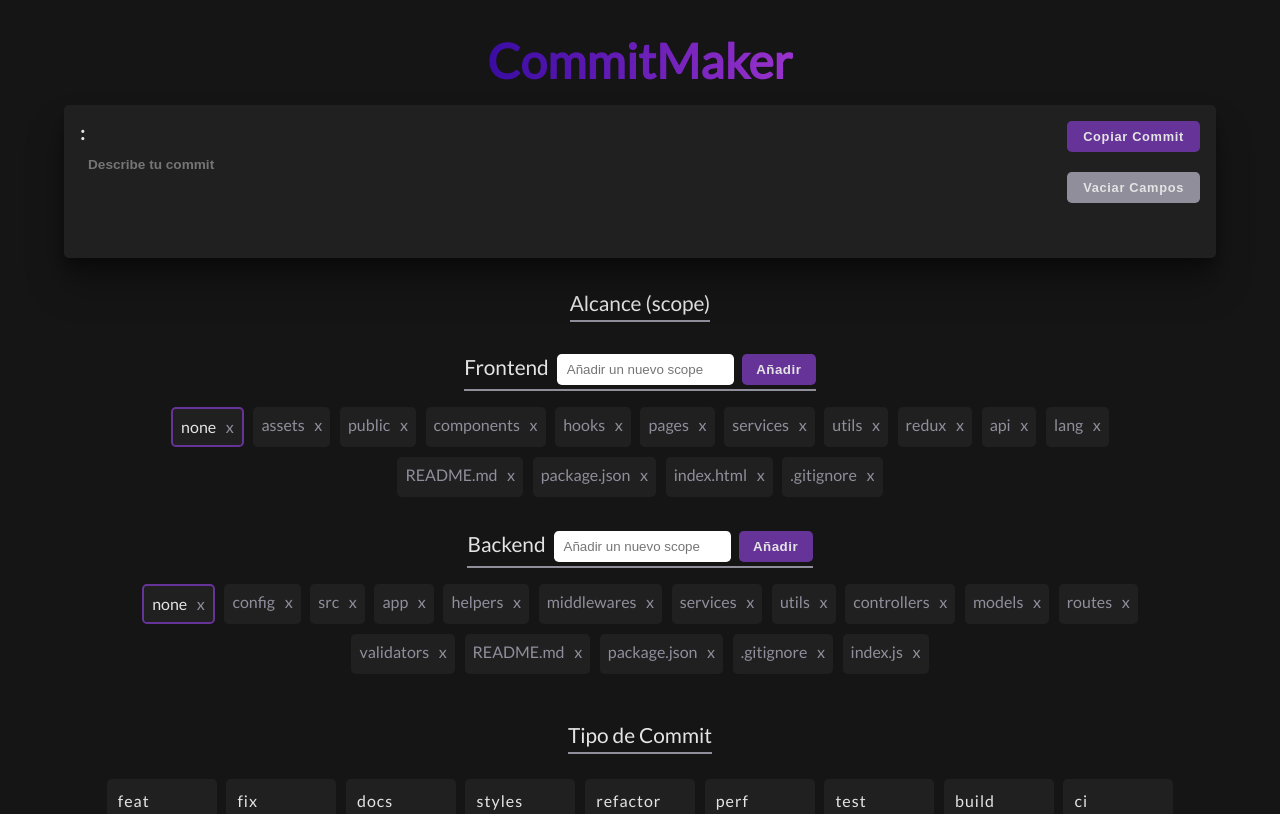
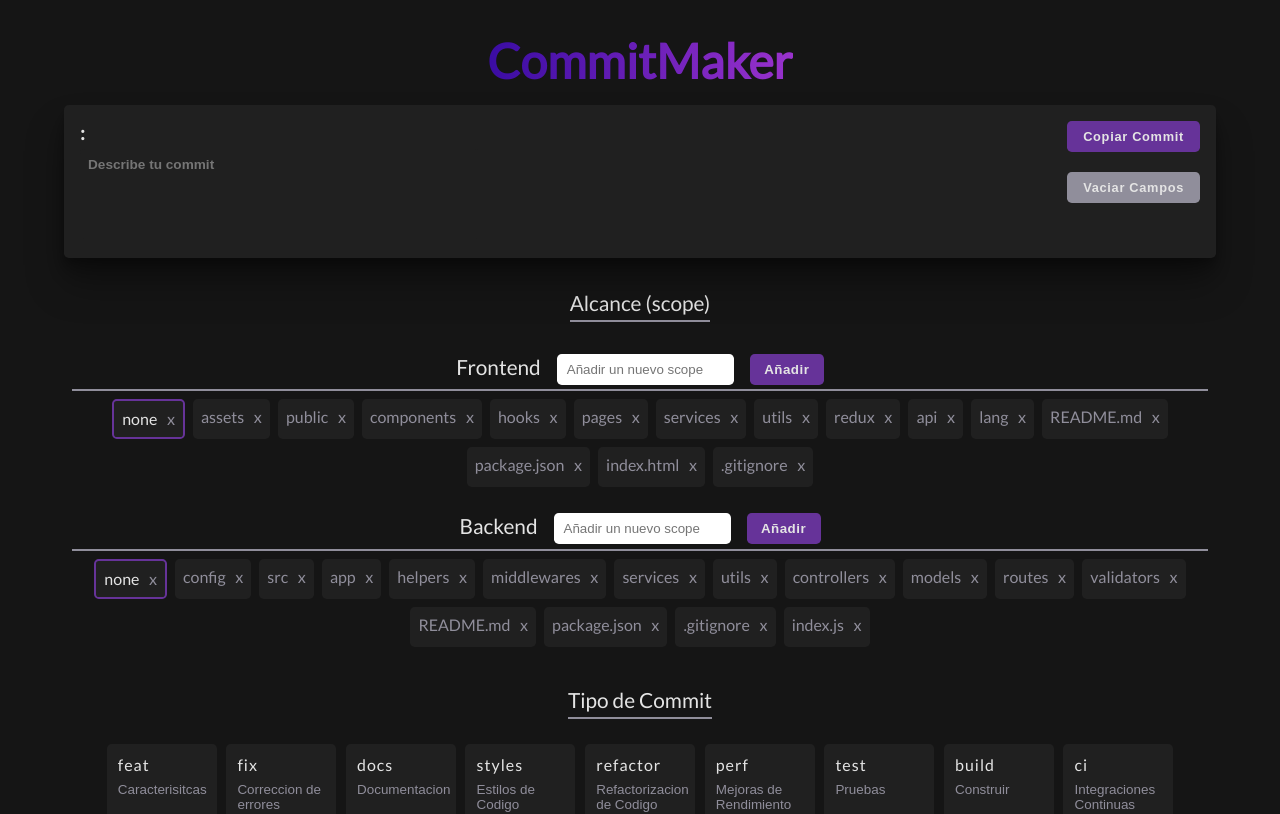
Before and after one commit to JosueEC/CommitsMaker, a React (Vite) app: page / in a window 1280 px wide. Shown: the top 814 px of the page. Built offline with nearby package versions, Linux system fonts and the light colour scheme.

Commit message:
feat(components): 💄 Change of the distribution SectionScope component.

```diff
--- a/src/components/SectionScope/SectionScope.css
+++ b/src/components/SectionScope/SectionScope.css
@@ -1,25 +1,37 @@
 .sectionScope {
+  /* border: solid 2px red; */
   border-radius: 0.3rem;
-  /* width: 45%; */
-  height:fit-content;
+  width: 90vw;
+  height: fit-content;
   padding: 0.5rem;
   display: flex;
-  flex-wrap: wrap;
+  flex-direction: column;
   justify-content: center;
   gap: 0.5rem;
 }
 
 .content {
-  /* border: solid 2px var(--label); */
+  /* border: solid 2px indianred; */
   padding: 0.5rem;
   display: flex;
   flex-direction: row;
   align-items: start;
 }
 
+.contentScopes {
+  /* border: solid 2px hotpink; */
+  display: flex;
+  flex-wrap: wrap;
+  align-items: center;
+  justify-content: center;
+  gap: 0.5rem;
+}
+
 .head {
+  /* border: solid 2px greenyellow; */
   display: flex;
-  gap: 0.5rem;
+  justify-content: center;
+  gap: 1rem;
 }
 
 .sectionScope .head input {
--- a/src/components/SectionScope/SectionScope.jsx
+++ b/src/components/SectionScope/SectionScope.jsx
@@ -41,7 +41,7 @@
         />
         <button onClick={handleAddScope}>Añadir</button>
       </div>
-      <div className='content'>
+      <div className='contentScopes'>
         {
           scopes.map((scope) => {
             return (
```
